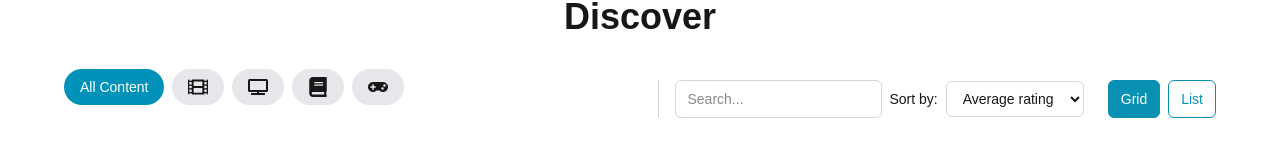
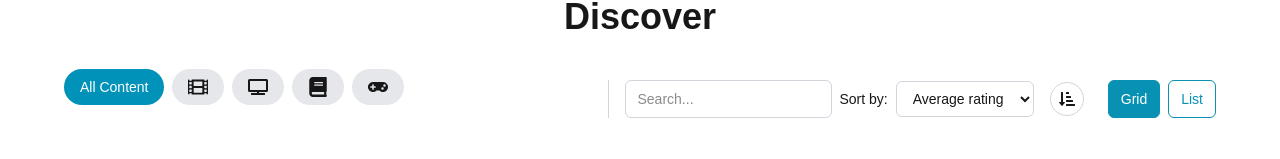
Before and after one commit to edwardrowe/leet-recs, a Next.js app: page /content in a window 1280 px wide. Shown: the part 155-314 px from the top of the page. Built offline with nearby package versions, Linux system fonts and the light colour scheme.

Commit message:
Re-add the sorting direction button to Discover page

```diff
--- a/src/app/content/page.tsx
+++ b/src/app/content/page.tsx
@@ -15,7 +15,7 @@ import { getReviewsByContentId } from "@/lib/reviewStore";
 import ConfirmationDialog from '@/components/ConfirmationDialog';
 import SortPicker, { SortOption } from "@/components/SortPicker";
 import ViewContentDialog from "@/components/ViewContentDialog";
-import { FaFilm, FaTv, FaBook, FaGamepad } from 'react-icons/fa';
+import { FaFilm, FaTv, FaBook, FaGamepad, FaSortAmountDownAlt, FaSortAmountUpAlt } from 'react-icons/fa';
 import ContentTypeIcon from '@/components/ContentTypeIcon';
 import ContentCard from "@/components/ContentCard";
 import ContentRow from "@/components/ContentRow";
@@ -155,6 +155,19 @@ export default function ContentPage() {
             value={sortBy}
             onChange={val => setSortBy(val as 'title' | 'avgRating' | 'lastReviewed')}
           />
+          <button
+            onClick={() => setSortDirection(sortDirection === 'asc' ? 'desc' : 'asc')}
+            className="ml-2 p-2 rounded-full border border-gray-300 dark:border-gray-600 bg-white dark:bg-gray-800 hover:bg-gray-100 dark:hover:bg-gray-700 transition-colors"
+            aria-label="Toggle sort direction"
+            title={`Sort ${sortDirection === 'asc' ? 'Ascending' : 'Descending'}`}
+            style={{ display: 'flex', alignItems: 'center', justifyContent: 'center' }}
+          >
+            {sortDirection === 'asc' ? (
+              <FaSortAmountUpAlt className="w-4 h-4" />
+            ) : (
+              <FaSortAmountDownAlt className="w-4 h-4" />
+            )}
+          </button>
           {/* View toggle */}
           <button
             className={`ml-4 px-3 py-2 rounded-md text-sm font-medium border ${view === 'grid' ? 'bg-primary text-white border-primary' : 'bg-white dark:bg-gray-800 text-primary border-primary'}`}
--- a/src/app/page.tsx
+++ b/src/app/page.tsx
@@ -17,6 +17,7 @@ import ContentCard from "@/components/ContentCard";
 import ContentRow from "@/components/ContentRow";
 import FriendPicker from "@/components/FriendPicker";
 import SortPicker, { SortOption } from "@/components/SortPicker";
+import { FaSortAmountDownAlt, FaSortAmountUpAlt } from 'react-icons/fa';
 
 function formatReviewDate(timestamp: number): string {
   const now = Date.now();
@@ -190,10 +191,16 @@ export default function Home() {
           />
           <button
             onClick={() => setSortDirection(sortDirection === 'asc' ? 'desc' : 'asc')}
-            className="px-3 py-2 border rounded-md text-lg font-mono bg-white dark:bg-gray-800 border-gray-300 dark:border-gray-600"
-            aria-label={`Sort in ${sortDirection === 'asc' ? 'descending' : 'ascending'} order`}
+            className="ml-2 p-2 rounded-full border border-gray-300 dark:border-gray-600 bg-white dark:bg-gray-800 hover:bg-gray-100 dark:hover:bg-gray-700 transition-colors"
+            aria-label="Toggle sort direction"
+            title={`Sort ${sortDirection === 'asc' ? 'Ascending' : 'Descending'}`}
+            style={{ display: 'flex', alignItems: 'center', justifyContent: 'center' }}
           >
-            {sortDirection === 'asc' ? '↑' : '↓'}
+            {sortDirection === 'asc' ? (
+              <FaSortAmountUpAlt className="w-4 h-4" />
+            ) : (
+              <FaSortAmountDownAlt className="w-4 h-4" />
+            )}
           </button>
           {/* View toggle */}
           <button
```
